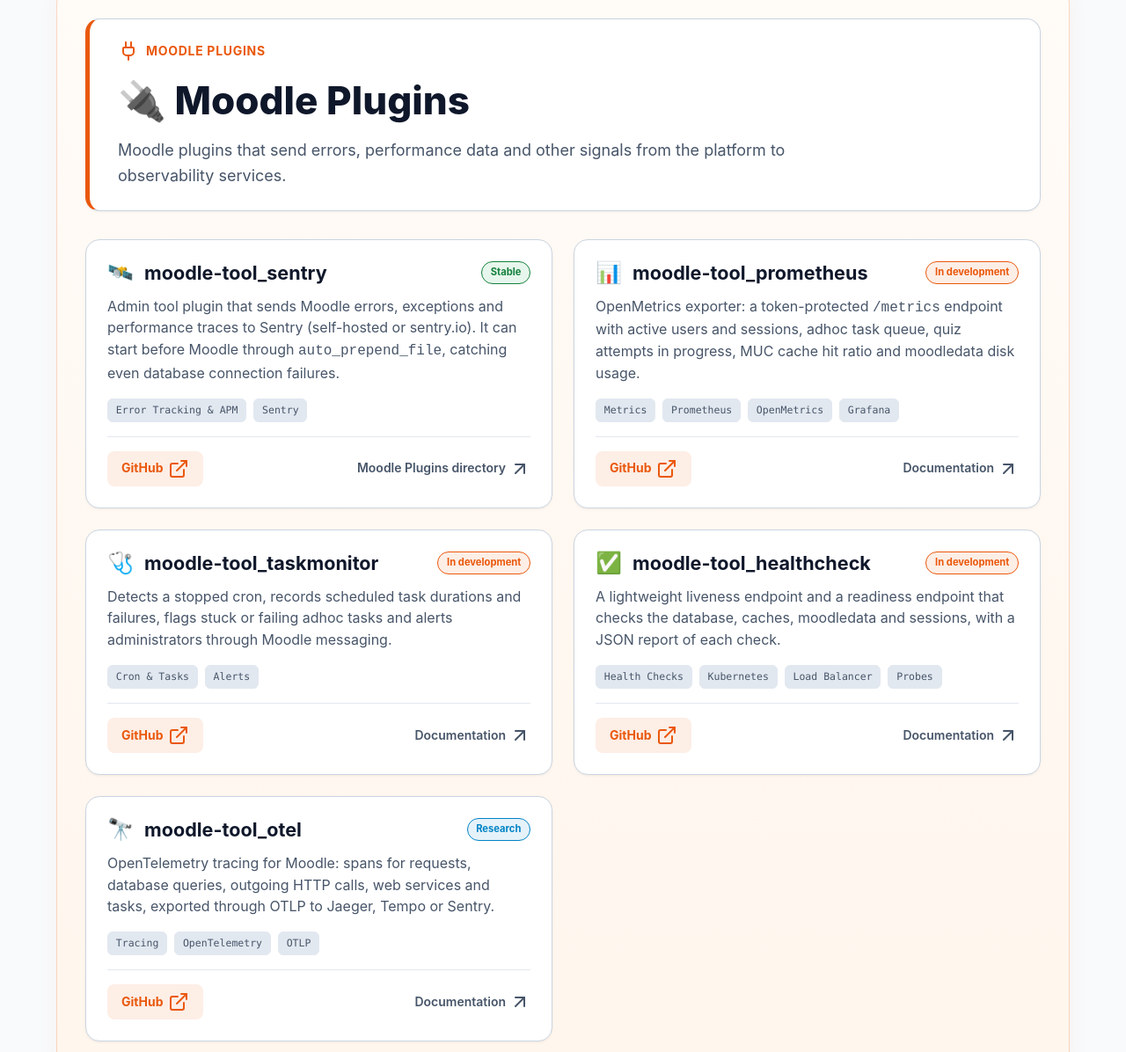
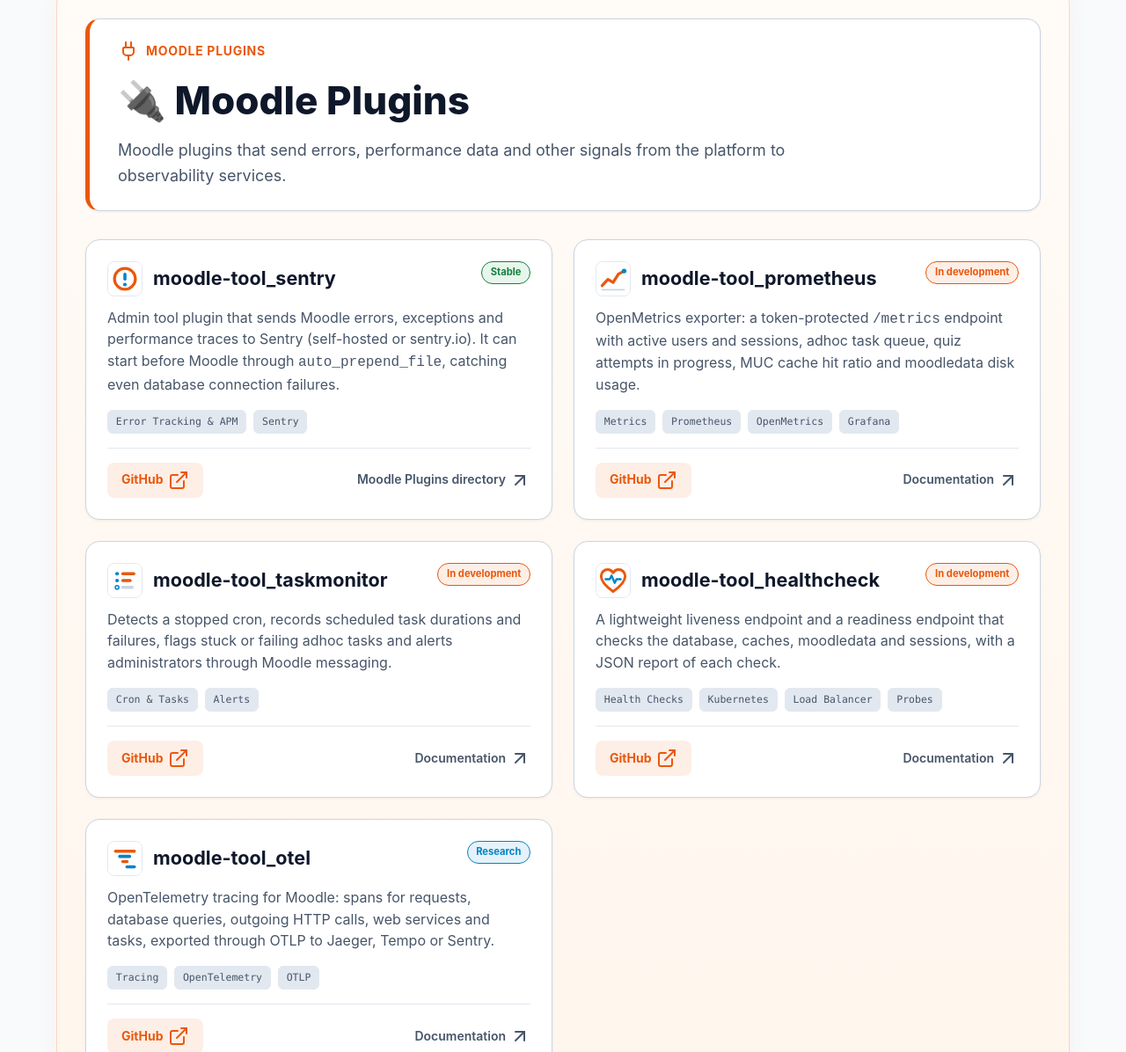
Before and after one commit to moodle-observability/moodle-observability.github.io, a plain HTML site: page en/index.html in a window 1280 px wide. Shown: the part 689-1885 px from the top of the page at 88% size. Drawn offline with nearby package versions, Linux system fonts and the light colour scheme; a web font is replaced by a local one.

Commit message:
docs(portal): [UPD] Usa as logos dos plugins nos cards da home
Motivo: os cards de plugins da home do portal usavam emojis, sem relação com as logos adotadas em cada plugin.

Impacto: cada card (en e pt-br) mostra a logo do plugin, a mesma usada como favicon e no cabeçalho da documentação dele.

Arquivos/Mudanças realizadas:
- img/plugins/tool_*.svg: logos dos 5 plugins
- en/index.html, pt-br/index.html: emoji trocado por <img class="card-icon">
- css/style.css: .card-icon como imagem 40 px com borda
- README.md: tabela de identidade visual

Closes #3

Co-Authored-By: Claude Opus 5.5 <noreply@anthropic.com>

```diff
--- a/css/style.css
+++ b/css/style.css
@@ -434,8 +434,12 @@ header {
 }
 
 .card-icon {
-  font-size: 1.5rem;
-  line-height: 1;
+  display: block;
+  width: 40px;
+  height: 40px;
+  flex-shrink: 0;
+  border-radius: var(--radius-md);
+  border: 1px solid var(--color-divider);
 }
 
 .card-title {
--- a/en/index.html
+++ b/en/index.html
@@ -127,7 +127,7 @@
             <div>
               <div class="card-header">
                 <div class="card-title-group">
-                  <span class="card-icon">🛰️</span>
+                  <img class="card-icon" src="/img/plugins/tool_sentry.svg" alt="" width="40" height="40" />
                   <h3 class="card-title">moodle-tool_sentry</h3>
                 </div>
                 <span class="status-pill status-stable">Stable</span>
@@ -154,7 +154,7 @@
             <div>
               <div class="card-header">
                 <div class="card-title-group">
-                  <span class="card-icon">📊</span>
+                  <img class="card-icon" src="/img/plugins/tool_prometheus.svg" alt="" width="40" height="40" />
                   <h3 class="card-title">moodle-tool_prometheus</h3>
                 </div>
                 <span class="status-pill status-planned">In development</span>
@@ -183,7 +183,7 @@
             <div>
               <div class="card-header">
                 <div class="card-title-group">
-                  <span class="card-icon">🩺</span>
+                  <img class="card-icon" src="/img/plugins/tool_taskmonitor.svg" alt="" width="40" height="40" />
                   <h3 class="card-title">moodle-tool_taskmonitor</h3>
                 </div>
                 <span class="status-pill status-planned">In development</span>
@@ -210,7 +210,7 @@
             <div>
               <div class="card-header">
                 <div class="card-title-group">
-                  <span class="card-icon">✅</span>
+                  <img class="card-icon" src="/img/plugins/tool_healthcheck.svg" alt="" width="40" height="40" />
                   <h3 class="card-title">moodle-tool_healthcheck</h3>
                 </div>
                 <span class="status-pill status-planned">In development</span>
@@ -239,7 +239,7 @@
             <div>
               <div class="card-header">
                 <div class="card-title-group">
-                  <span class="card-icon">🔭</span>
+                  <img class="card-icon" src="/img/plugins/tool_otel.svg" alt="" width="40" height="40" />
                   <h3 class="card-title">moodle-tool_otel</h3>
                 </div>
                 <span class="status-pill status-research">Research</span>
```
Also changed, not shown: pt-br/index.html (+5 -5 lines), img/plugins/tool_healthcheck.svg (added), img/plugins/tool_otel.svg (added), img/plugins/tool_prometheus.svg (added), img/plugins/tool_sentry.svg (added), img/plugins/tool_taskmonitor.svg (added), 1 other file.
